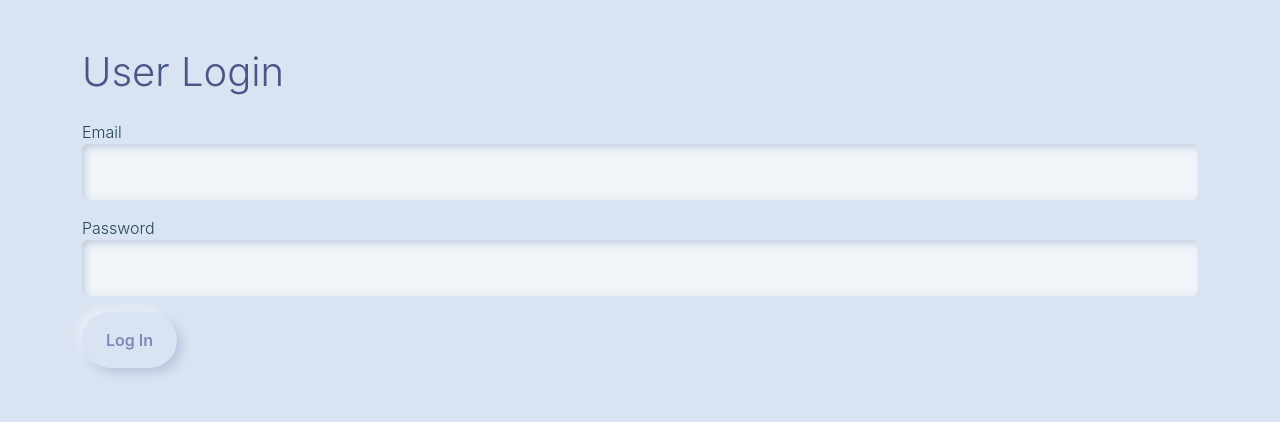
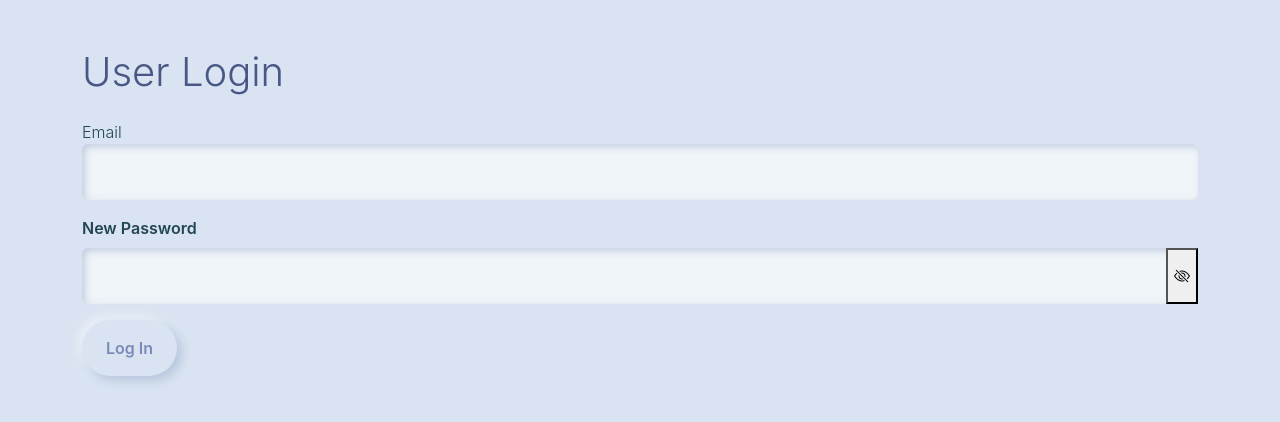
Before and after one commit to joshwsyoung/samnian, a PHP site: page /talktable4/login.php in a window 1280 px wide. Shown: the part 96-518 px from the top of the page. Run offline with PHP 8.4, Linux system fonts and the light colour scheme.

Commit message:
Added password hidden toggle

```diff
--- a/assets/js/master.js
+++ b/assets/js/master.js
@@ -86,3 +86,12 @@ document.addEventListener("DOMContentLoaded", function () {
             }, 5000);
         }
     }
+    // Toggle password visibility
+    function togglePassword(fieldId, button) {
+                    const input = document.getElementById(fieldId);
+                    const icon = button.querySelector('i');
+                    const isHidden = input.type === 'password';
+                    input.type = isHidden ? 'text' : 'password';
+                    icon.classList.toggle('bi-eye', isHidden);
+                    icon.classList.toggle('bi-eye-slash', !isHidden);
+                }
--- a/public/login.php
+++ b/public/login.php
@@ -37,8 +37,16 @@ include '../config.php';
         </div>
 
         <div class="mb-3">
-            <label>Password</label>
-            <input type="password" name="password" class="form-control" required>
+            <label for="password" class="form-label">New Password</label>
+            <div class="input-group">
+                <input type="password" id="password" name="password" class="form-control"
+                    pattern="^(?=.*[A-Z])(?=.*\d).{8,}$"
+                    title="Password must be at least 8 characters long, with at least one uppercase letter and one number"
+                    required>
+                <button class="toggle-btn" type="button" onclick="togglePassword('password', this)">
+                    <i class="bi bi-eye-slash"></i>
+                </button>
+            </div>
         </div>
 
         <button type="submit" class="btn">Log In</button>
```
Also changed, not shown: public/register.php (+9 -16 lines), public/reset_password.php (+15 -8 lines).
